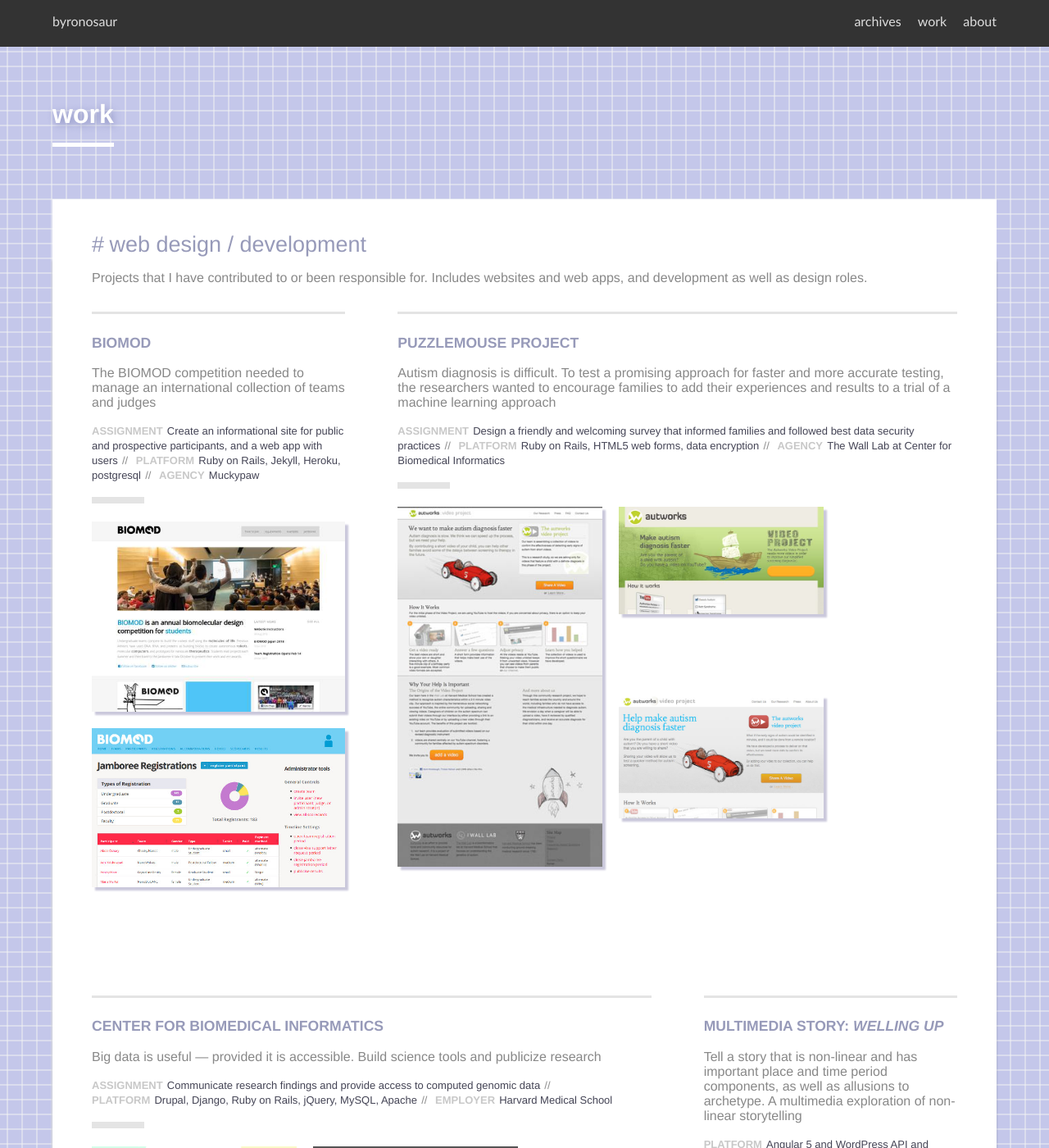
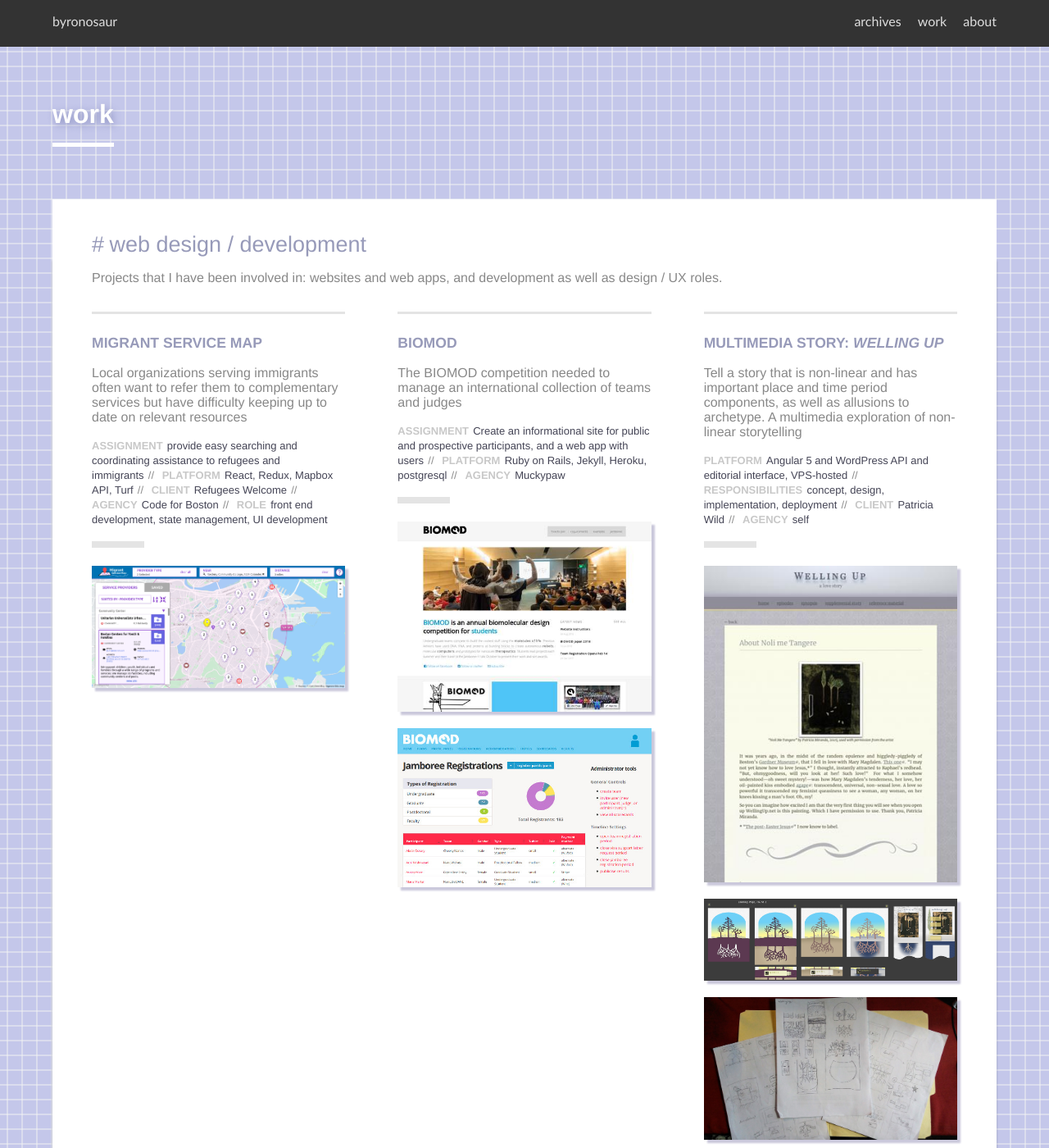
Before and after one commit to bhinebaugh/bhinebaugh.github.com, a Jekyll site: the page built from work.html, in a window 1280 px wide and 1400 px high. Shown: the whole window at 82% size. Built offline with Jekyll 4.4.1, drawn with Linux system fonts in a browser that asks for light colours; some of the changed text lies outside the part shown.

Commit message:
update project gallery

```diff
--- a/work.html
+++ b/work.html
@@ -229,9 +229,23 @@
 <h2>web design / development</h2>
 <div class="">
     <header class="wide">
-        <p class="intro">Projects that I have contributed to or been responsible for. Includes websites and web apps, and development as well as design roles.</p>
+        <p class="intro">Projects that I have been involved in: websites and web apps, and development as well as design / UX roles.</p>
     </header>
     <div class="grid web">
+            <article>
+                <header>
+                    <h3>Migrant Service Map</h3>
+                    <p class="intro">Local organizations serving immigrants often want to refer them to complementary services but have difficulty keeping up to date on relevant resources</p>
+                    <dt>assignment</dt><dd>provide easy searching and coordinating assistance to refugees and immigrants</dd>
+                    <dt>platform</dt><dd>React, Redux, Mapbox API, Turf</dd>
+                    <dt>client</dt><dd>Refugees Welcome</dd>
+                    <dt>agency</dt><dd>Code for Boston</dd>
+                    <dt>role</dt><dd>front end development, state management, UI development</dd>
+                </header>
+                <div class="images">
+                    <img src="/assets/images/work/sites/migrantservicemap.png" alt="screenshot of migrant service map">
+                </div>
+            </article>
             <article>
                 <header>
                     <h3>
@@ -255,7 +269,7 @@
                     <p class="intro">Autism diagnosis is difficult. To test a promising approach for faster and more accurate testing, the researchers wanted to encourage families to add their experiences and results to a trial of a machine learning approach</p>
                     <dt>assignment</dt><dd>Design a friendly and welcoming survey that informed families and followed best data security practices</dd>
                     <dt>platform</dt><dd>Ruby on Rails, HTML5 web forms, data encryption</dd>
-                    <dt>agency</dt><dd>The Wall Lab at Center for Biomedical Informatics</dd>
+                    <dt>employer</dt><dd>Harvard Medical School</dd>
                 </header>
                 <div class="images wide">
                     <img style="grid-row: span 2;" src="/assets/images/work/sites/autworks-avp.jpg" />
@@ -271,7 +285,7 @@
                     <p class="intro">Big data is useful &mdash; provided it is accessible. Build science tools and publicize research</p>
                     <dt>assignment</dt><dd>Communicate research findings and provide access to computed genomic data</dd>
                     <dt>platform</dt><dd>Drupal, Django, Ruby on Rails, jQuery, MySQL, Apache</dd>
-                    <dt>Employer</dt><dd>Harvard Medical School</dd>
+                    <dt>employer</dt><dd>Harvard Medical School</dd>
                 </header>
                 <div class="images wide">
                     <img src="/assets/images/work/sites/lab-sitemap.png" />
@@ -299,6 +313,38 @@
                     <img src="/assets/images/work/sites/wellingup-concept-sketches.jpg" />
                 </div>
             </article>
+            <article>
+                <header>
+                    <h3>Multimedia Story: <i>Aashiyaan</i></h3>
+                    <p class="intro">
+                        Expand documentary storytelling with an interactive app exploring challenges faced by women in India
+                    </p>
+                    <dt>platform</dt><dd>React Native</dd>
+                    <dt>responsibilities</dt><dd>UI development</dd>
+                    <dt>agency</dt><dd>self</dd>
+                </header>
+                <div class="images">
+                    <a href="http://www.aashiyaan.org">website</a>
+                </div>
+            </article>
+            <article>
+                <header>
+                    <h3>Infoshare</i></h3>
+                    <p class="intro">
+                        Share contact information and more, with greater control than native solutions
+                    </p>
+                    <dt>platform</dt><dd>iOS</dd>
+                    <dt>responsibilities</dt><dd>UX, icon font, copyediting</dd>
+                    <dt>client</dt><dd>Smart Wolf LLC</dd>
+                    <dt>agency</dt><dd>self</dd>
+                </header>
+                <div class="images">
+                    <img src="/assets/images/work/sites/wellingup-post-screenshot.jpg" style="flex: 3 1 172px" />
+                    <img src="/assets/images/work/sites/wellingup-mockups.jpg" />
+                    <img src="/assets/images/work/sites/wellingup-concept-sketches.jpg" />
+                </div>
+            </article>
+
             <article class="muckypaw">
                 <header>
                     <h3>
@@ -402,7 +448,6 @@
         <li><a href="https://codepen.io/byronosaurus"><img src="/assets/icons/codepen.svg"/></a></li>
         <li><a href="https://linkedin.com/in/byron-hinebaugh"><img src="/assets/icons/linkedin.svg"/></a></li>
         <li><a href="https://www.instagram.com/byronosaur/"><img src="/assets/icons/instagram.svg"/></a></li>
-        <!-- <li><a href="">twitter</a></li>
-        <li><a href="">g+</a></li> -->
+        <li><a href="https://twitter.com/byronosaur"><img src="/assets/icons/twitter.svg" /></a></li>
     </ul>
 </footer>
```
Also changed, not shown: assets/icons/twitter.svg, assets/images/work/sites/migrantservicemap.png (added). Lines whose indentation alone changed are shown as unchanged.
